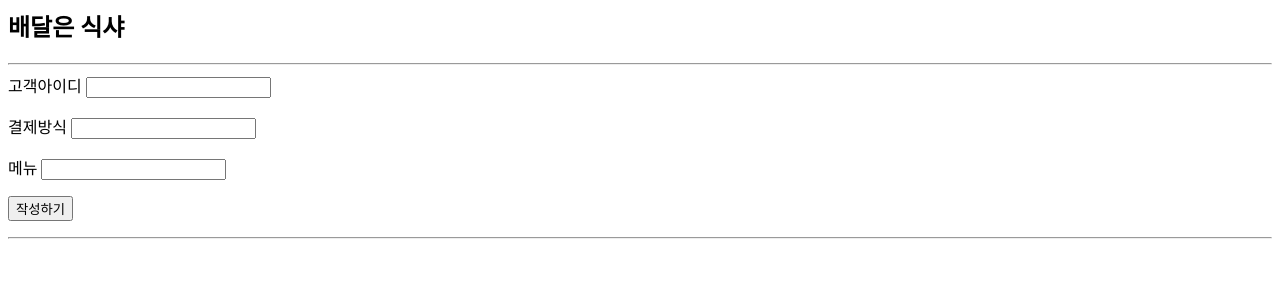
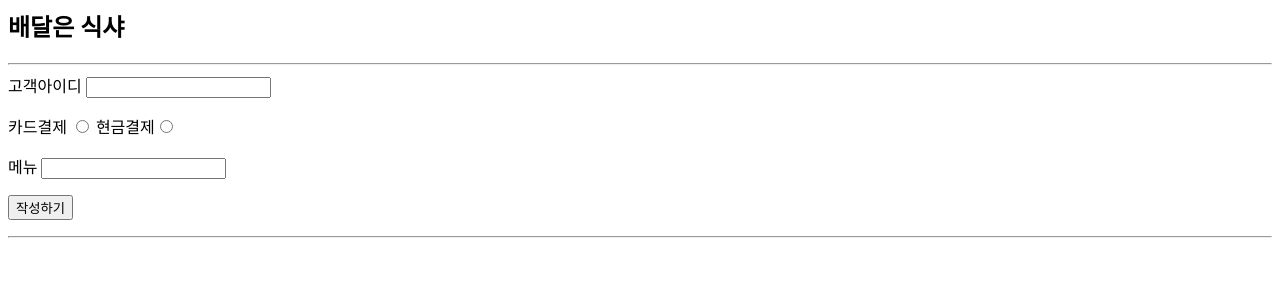
Before and after one commit to tool2000/delivery_food, a Flask app: page / in a window 1280 px wide. Shown: the top 300 px of the page. Run offline with Flask 2, Linux system fonts and the light colour scheme.

Commit message:
index.html radio propery changed

```diff
--- a/templates/index.html
+++ b/templates/index.html
@@ -20,7 +20,8 @@
     <hr>
         <form id='frm' action='/post' method='POST'>
             고객아이디 <input type='text' name='user_id'/> <p></p>
-            결제방식 <input type='text' name='order_method'/> <p></p>
+            카드결제 <input type='radio' name='order_method' value='card'/>
+            현금결제<input type='radio' name='order_method' value='cash'/><p></p>
             메뉴 <input type='text' name='menu'/> <p></p>
             <input type='submit' value='작성하기'/> <p></p>
         </form>
```
